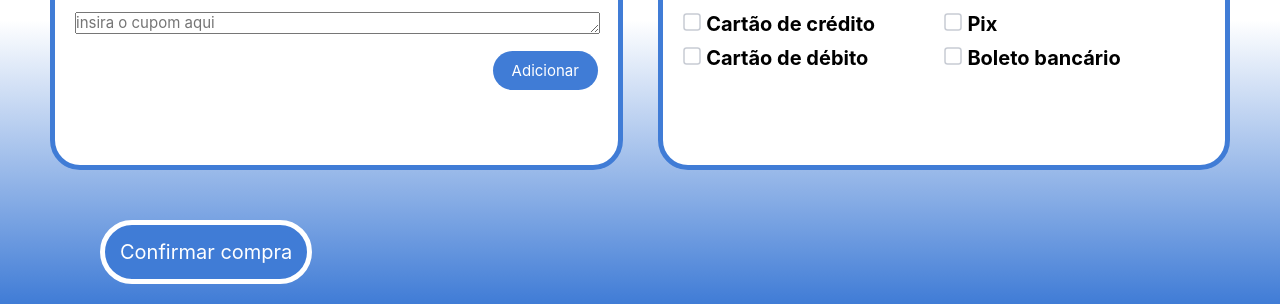
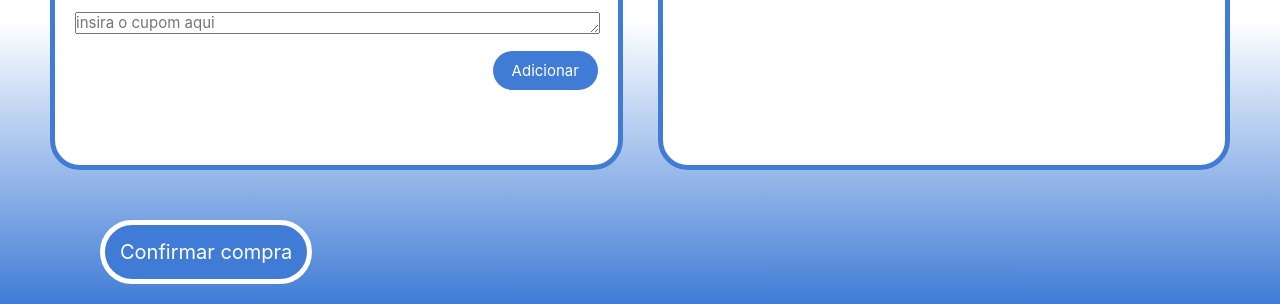
Before and after one commit to henricavalheiro99/Robert, a plain HTML site: page front/carrinho.html in a window 1280 px wide. Shown: the part 595-899 px from the top of the page. Drawn offline with Linux system fonts and the light colour scheme.

Commit message:
teste-bota

```diff
--- a/front/carrinho.html
+++ b/front/carrinho.html
@@ -64,72 +64,7 @@
             <div class="pagamento">
                 <h2>Formas de pagamento</h2>
 
-                <div class="grid-itens">
-                    <div class="grid-row">
-                        <div class="CC">
-                            <div class="container">
-                                <input type="checkbox" id="cbx" class="cbx" style="display: none;">
-                                <label for="cbx" class="check">
-                                    <svg width="18px" height="18px" viewBox="0 0 18 18">
-                                        <path
-                                            d="M1,9 L1,3.5 C1,2 2,1 3.5,1 L14.5,1 C16,1 17,2 17,3.5 L17,14.5 C17,16 16,17 14.5,17 L3.5,17 C2,17 1,16 1,14.5 L1,9 Z">
-                                        </path>
-                                        <polyline points="1 9 7 14 15 4"></polyline>
-                                    </svg>
-                                    <b>Cartão de crédito</b>
-                                </label>
-                            </div>
-                        </div>
 
-                        <div class="CD">
-                            <div class="container">
-                                <input type="checkbox" id="lll" class="cbx" style="display: none;">
-                                <label for="lll" class="check">
-                                    <svg width="18px" height="18px" viewBox="0 0 18 18">
-                                        <path
-                                            d="M1,9 L1,3.5 C1,2 2,1 3.5,1 L14.5,1 C16,1 17,2 17,3.5 L17,14.5 C17,16 16,17 14.5,17 L3.5,17 C2,17 1,16 1,14.5 L1,9 Z">
-                                        </path>
-                                        <polyline points="1 9 7 14 15 4"></polyline>
-                                    </svg>
-                                    <b>Cartão de débito</b>
-                                </label>
-                            </div>
-                        </div>
-                    </div>
-
-                    <div class="grid-row">
-                        <div class="Pix">
-                            <div class="container">
-                                <input type="checkbox" id="kkk" class="cbx" style="display: none;">
-                                <label for="kkk" class="check">
-                                    <svg width="18px" height="18px" viewBox="0 0 18 18">
-                                        <path
-                                            d="M1,9 L1,3.5 C1,2 2,1 3.5,1 L14.5,1 C16,1 17,2 17,3.5 L17,14.5 C17,16 16,17 14.5,17 L3.5,17 C2,17 1,16 1,14.5 L1,9 Z">
-                                        </path>
-                                        <polyline points="1 9 7 14 15 4"></polyline>
-                                    </svg>
-                                    <b>Pix</b>
-                                </label>
-                            </div>
-                        </div>
-
-                        <div class="BB">
-                            <div class="container">
-                                <input type="checkbox" id="oooo" class="cbx" style="display: none;">
-                                <label for="oooo" class="check">
-                                    <svg width="18px" height="18px" viewBox="0 0 18 18">
-                                        <path
-                                            d="M1,9 L1,3.5 C1,2 2,1 3.5,1 L14.5,1 C16,1 17,2 17,3.5 L17,14.5 C17,16 16,17 14.5,17 L3.5,17 C2,17 1,16 1,14.5 L1,9 Z">
-                                        </path>
-                                        <polyline points="1 9 7 14 15 4"></polyline>
-                                    </svg>
-                                    <b>Boleto bancário</b>
-                                </label>
-                            </div>
-                        </div>
-                    </div>
-                </div>
-            </div>
         </div>
         </div>
         </div>
```
